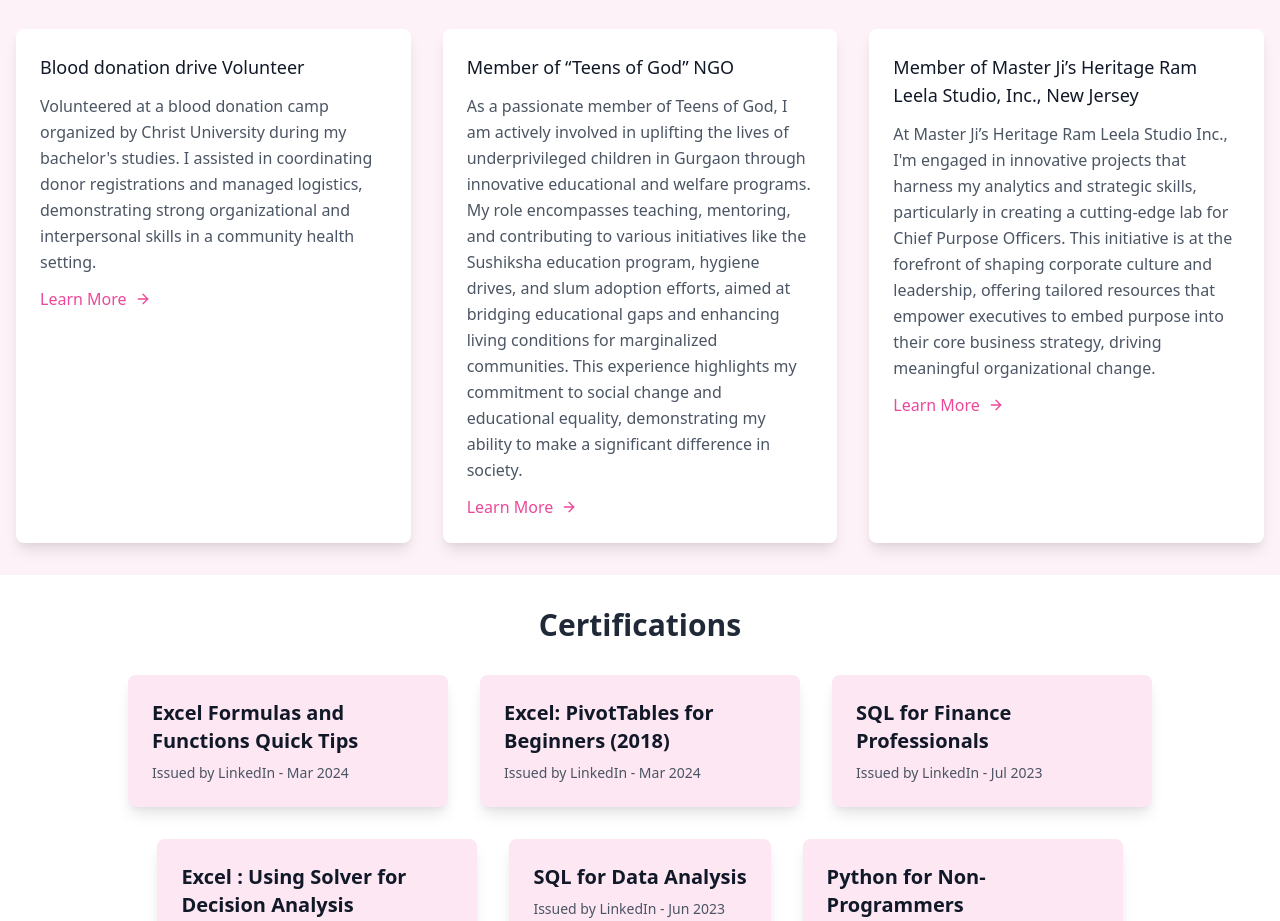
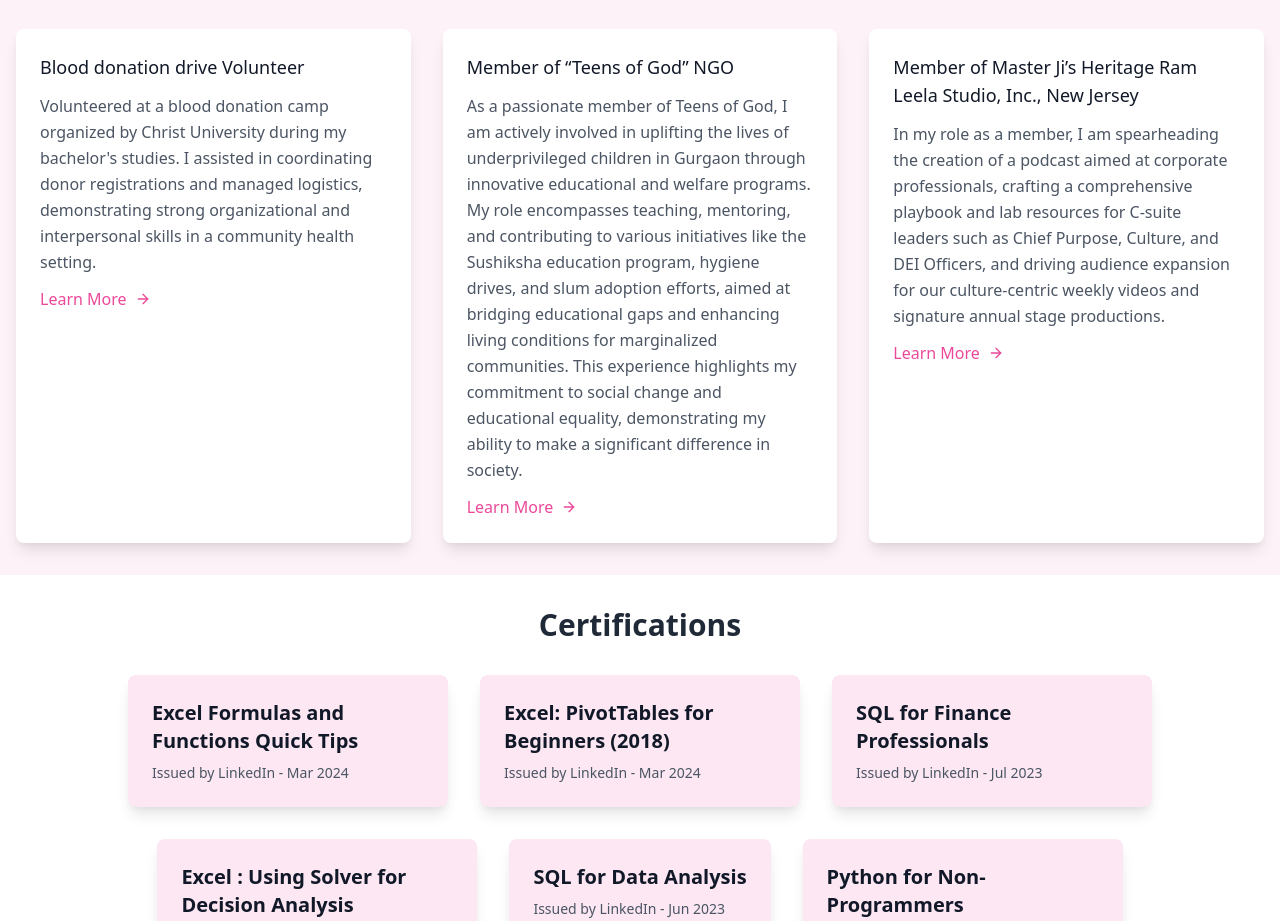
Before and after one commit to yukti1702/YuktiHandaPortfolio.github.io, a plain HTML site: page index.html in a window 1280 px wide. Shown: the part 4067-4988 px from the top of the page. Drawn offline with nearby package versions, Linux system fonts and the light colour scheme.

Commit message:
Update index.html

```diff
--- a/index.html
+++ b/index.html
@@ -300,7 +300,7 @@ RELEVANCE OF PLASTIC MONEY OVER PAPER MONEY: Dissertation</h3>
                         <div class="p-6">
                             <h3 class="title-font text-lg font-medium text-gray-900 mb-3">Member of Master Ji’s Heritage Ram Leela Studio, Inc., New Jersey </h3>
                             <p class="leading-relaxed mb-3 text-gray-600">
-At Master Ji’s Heritage Ram Leela Studio Inc., I'm engaged in innovative projects that harness my analytics and strategic skills, particularly in creating a cutting-edge lab for Chief Purpose Officers. This initiative is at the forefront of shaping corporate culture and leadership, offering tailored resources that empower executives to embed purpose into their core business strategy, driving meaningful organizational change.</p>
+In my role as a member, I am spearheading the creation of a podcast aimed at corporate professionals, crafting a comprehensive playbook and lab resources for C-suite leaders such as Chief Purpose, Culture, and DEI Officers, and driving audience expansion for our culture-centric weekly videos and signature annual stage productions.</p>
                             <div class="flex items-center flex-wrap ">
                                 <a href="#details" class="text-pink-500 inline-flex items-center md:mb-2 lg:mb-0">Learn More
                                     <svg class="w-4 h-4 ml-2" viewBox="0 0 24 24" stroke="currentColor" stroke-width="2" fill="none" stroke-linecap="round" stroke-linejoin="round">
```
